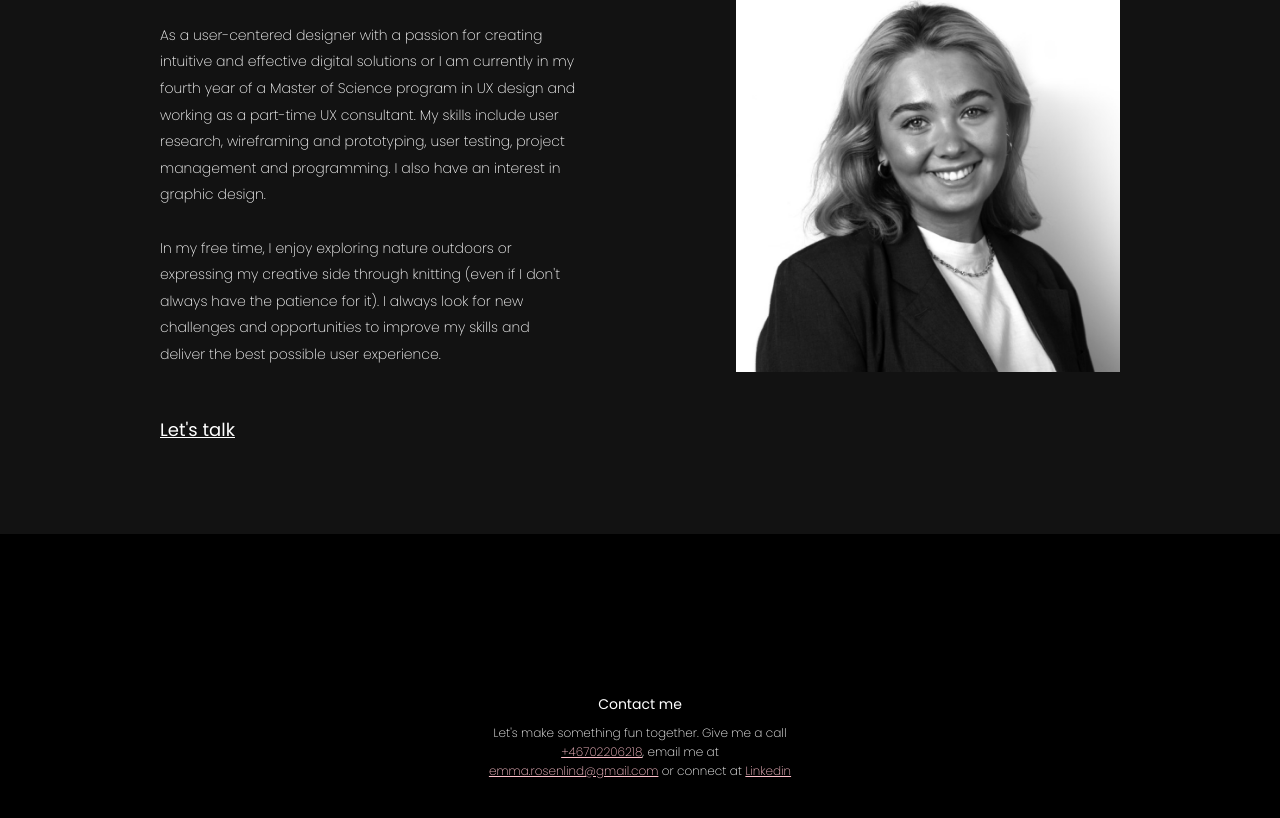
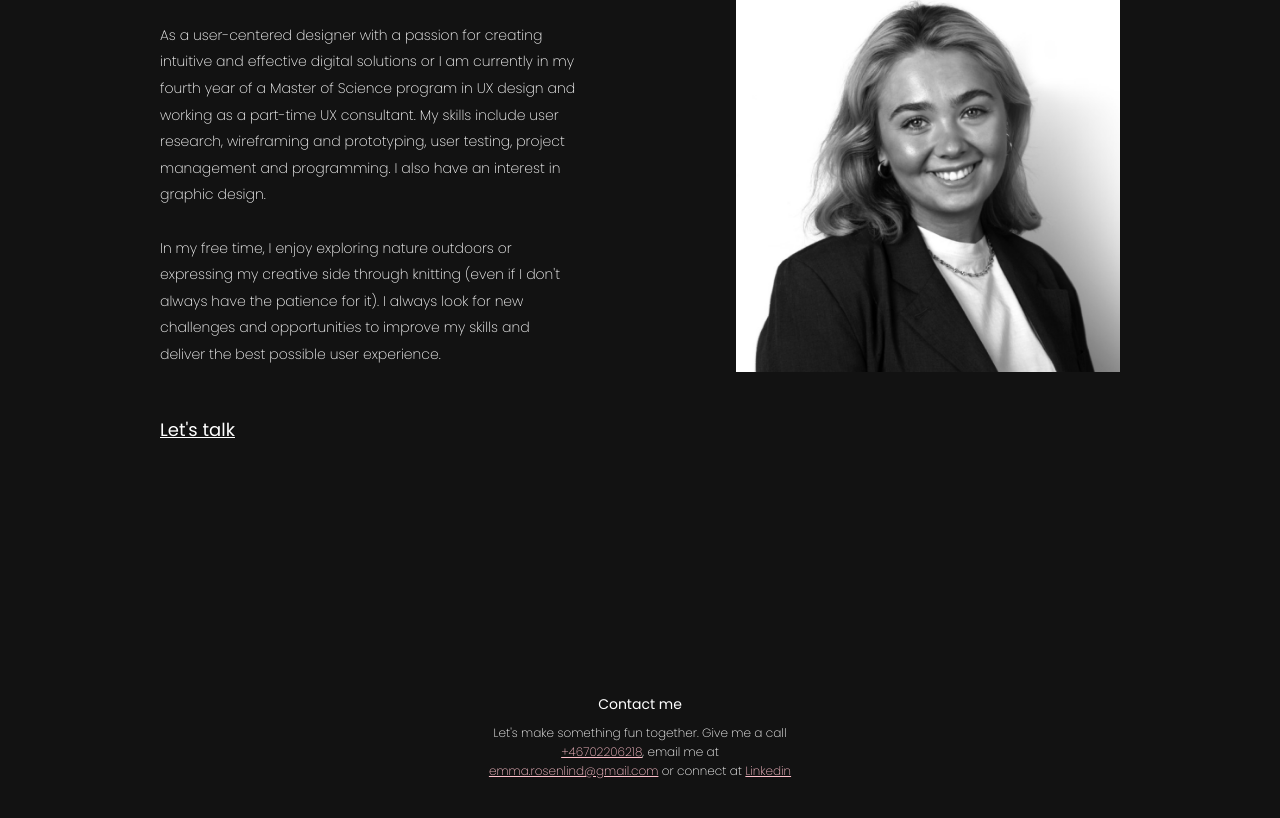
Before and after one commit to emmarosenlind/portfolio-2023, a React (Create React App) app: page / in a window 1280 px wide. Shown: the part 1824-2642 px from the top of the page. Built offline with nearby package versions, Linux system fonts and the light colour scheme.

Commit message:
Typo fix: Coming soon

```diff
--- a/src/Components/Preview/Code.jsx
+++ b/src/Components/Preview/Code.jsx
@@ -13,7 +13,7 @@ const Code = ({transition}) => {
             </div>
             <div className='portfolio__preview-card_text'>
                 <p>#code</p>
-                <h1>Comming soon</h1>
+                <h1>Coming soon</h1>
             </div>
             </a>
         </div>
@@ -26,7 +26,7 @@ const Code = ({transition}) => {
               </div>
               <div className='portfolio__preview-card_text'>
                   <p>#code</p>
-                  <h1>Comming soon</h1>
+                  <h1>Coming soon</h1>
               </div>
             </a>
         </div>
--- a/src/Containers/Footer/Footer.css
+++ b/src/Containers/Footer/Footer.css
@@ -3,7 +3,7 @@
 .portfolio__footer-content{
     font-family: var(--font-family);
     color: white;
-    background: black;
+    background: rgb(18, 18, 18);
     justify-content: center;
     align-items: center;
     display: flex;
```
